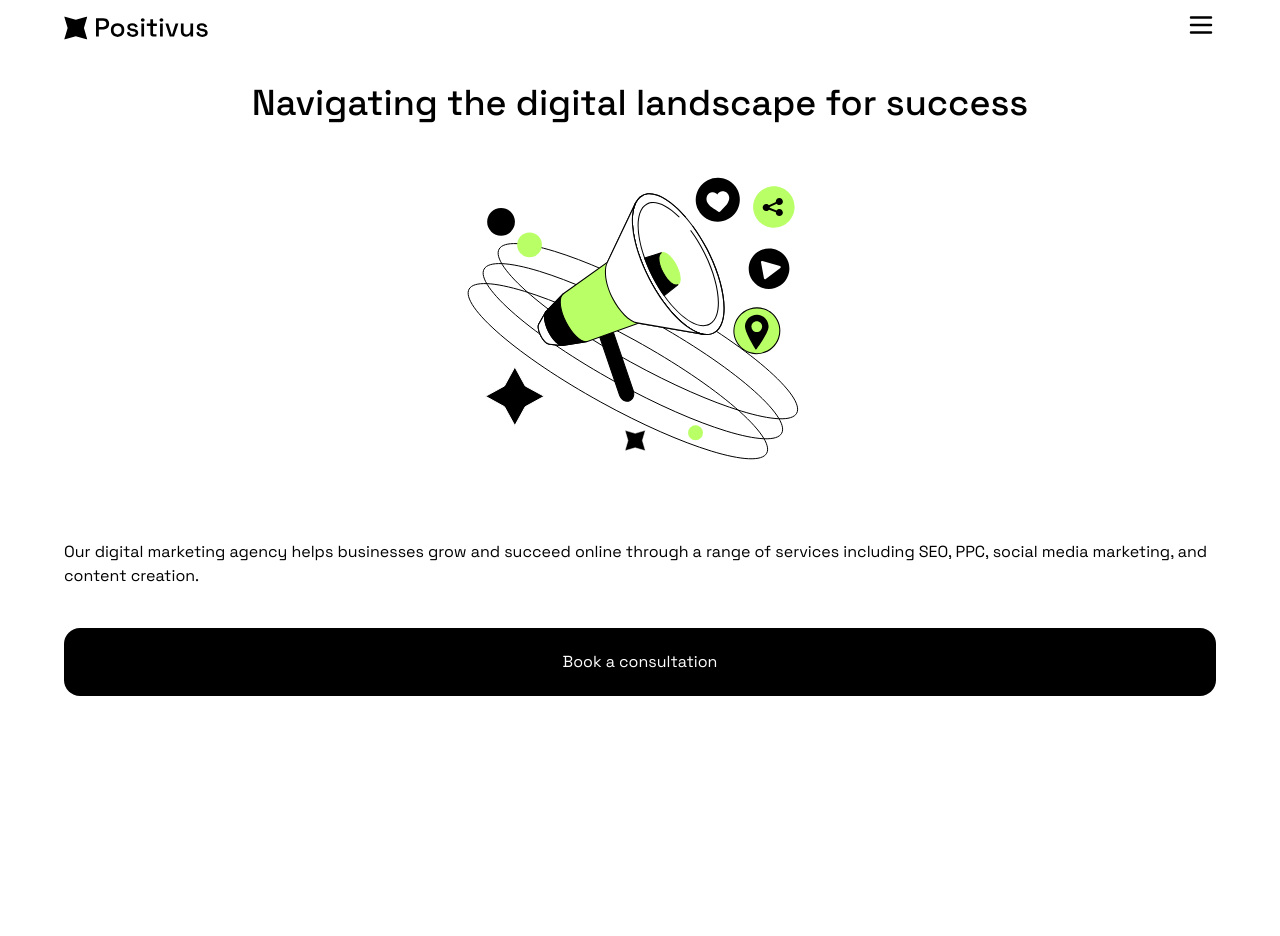
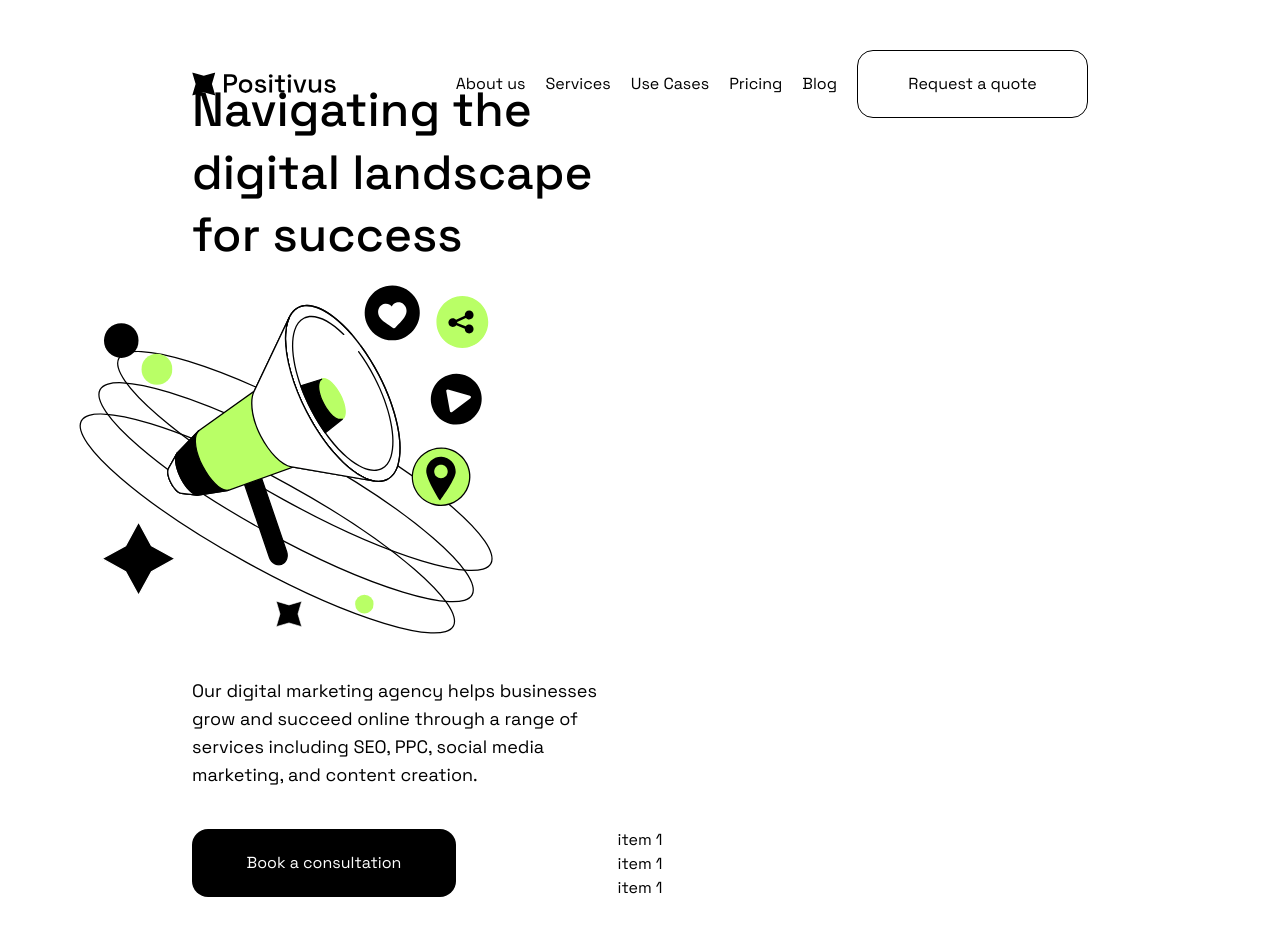
Before and after one commit to mel-aini/positivus-e-services, a React (Vite) app: page / in a window 1280 px wide. Shown: the top 936 px of the page. Before the commit the page ends 800 px from the top, so only its background shows below. Built offline with nearby package versions, Linux system fonts and the light colour scheme.

Commit message:
Add resposive to Header and Home components

```diff
--- a/src/components/Header.jsx
+++ b/src/components/Header.jsx
@@ -1,12 +1,27 @@
 import { HiOutlineMenu } from "react-icons/hi";
-import { ReactComponent as Logo } from '../assets/PositivusBlack.svg'
+import { ReactComponent as Logo } from '../assets/PositivusBlack.svg';
+import { useState } from 'react';
+
 
 function Header() {
+	const [list, setList] = useState(true);
+	window.addEventListener('resize', () => {
+		window.innerWidth >= 1200 ? setList(true) : setList(false);
+	});
+
 	return (
-		<div className="w-[90%] mx-auto flex justify-between items-cente py-[10px]">
+		<div className="w-[90%] lg:w-[70%] mx-auto flex justify-between items-center py-[10px] lg:py-[50px]">
 			{/* <img src={ BlackLogo } alt="Your SVG" /> */}
 			<Logo className='w-[144px]'/>
-			<HiOutlineMenu className="text-3xl"/>
+			{!list && <HiOutlineMenu className="text-3xl"/> }
+			{list &&  <ul className="flex items-center">
+				<li>About us</li>
+				<li className="ml-[20px]">Services</li>
+				<li className="ml-[20px]">Use Cases</li>
+				<li className="ml-[20px]">Pricing</li>
+				<li className="ml-[20px]">Blog</li>
+				<button className="ml-[20px] border-[1px] border-solid border-black h-[68px] w-[231px] rounded-2xl">Request a quote</button>
+			</ul> }
 		</div>
 	);
 }
--- a/src/components/Home.jsx
+++ b/src/components/Home.jsx
@@ -3,16 +3,29 @@ import { useState } from 'react';
 
 function Home( {mainColor} ) {
 	const [smallW, setSmallW] = useState(true);
+	window.addEventListener('resize', () => {
+		window.innerWidth >= 1280 ? setSmallW(false) : setSmallW(true);
+	});
+
 	return (
-		<div className={`sm:${() => {setSmallW(false)}} w-[90%] mx-auto py-[20px] flex flex-col justify-center items-center`}>
-			<p className="text-4xl font-medium leading-normal">Navigating the digital landscape for success</p>
-			{smallW && <HomeIllustration mainColor={ mainColor }/>}
-			<p>Our digital marketing agency helps businesses grow and succeed online through a range of services including SEO, PPC, social media marketing, and content creation.</p>
-			<button className='w-full bg-black height h-[68px] my-[40px] text-white rounded-2xl'>Book a consultation</button>
+		<div className='w-[90%] lg:w-[70%] mx-auto py-[20px] flex flex-col justify-center items-center'>
+			<div className="flex justify-center xl:justify-between items-center lg:h-[80vh]">
+				<div className='py-[20px] flex flex-col justify-center xl:items-start items-center xl:w-[50%] md:max-xl:text-center'>
+					<p className="text-4xl 2xl:lg:leading-[2.5] lg:text-5xl 2xl:text-7xl font-medium leading-normal lg:leading-[1.3]">Navigating the digital landscape for success</p>
+					{smallW && <HomeIllustration mainColor={ mainColor }/>}
+					<p className='lg:text-lg'>Our digital marketing agency helps businesses grow and succeed online through a range of services including SEO, PPC, social media marketing, and content creation.</p>
+					<button className='w-full md:w-[264px] bg-black height h-[68px] my-[40px] text-white rounded-2xl'>Book a consultation</button>
+				</div>
+				{!smallW && <HomeIllustration mainColor={ mainColor }/>}
+			</div>
 			<div>
+				<ul>
+					<li>item 1</li>
+					<li>item 1</li>
+					<li>item 1</li>
+				</ul>
 				{/* // logos */}
 			</div>
-			{/* {!smallW && <HomeIllustration mainColor={ mainColor }/>} */}
 		</div>
 	);
 }
--- a/src/components/HomeIllustration.jsx
+++ b/src/components/HomeIllustration.jsx
@@ -9,10 +9,10 @@ import { ReactComponent as Frame } from '../assets/Frame.svg';
 
 function HomeIllustration( {mainColor}) {
 	return (
-		<div className="relative h-[230px] mb-[130px] mt-[50px]">
-			<Circle className="absolute bottom-[-10px] left-[-40px] z-[-1]" />
-			<Circle className="absolute bottom-[-30px] left-[-55px] z-[-1]" />
-			<Circle className="absolute bottom-[-50px] left-[-70px] z-[-1]" />
+		<div className="relative h-[230px] mb-[130px] mt-[50px] xl:mr-[100px] lg:scale-125 2xl:scale-150">
+			<Circle className="absolute top-[50px] left-[-40px] z-[-1]" />
+			<Circle className="absolute top-[75px] left-[-55px] z-[-1]" />
+			<Circle className="absolute top-[100px] left-[-70px] z-[-1]" />
 			<Icon1 className="absolute top-[-2px] right-[-60px]" />
 			<Icon2 className="absolute top-[60px] right-[-55px]" />
 			<Icon3 className="absolute top-[120px] right-[-45px]" />
@@ -22,7 +22,7 @@ function HomeIllustration( {mainColor}) {
 			<Ellipse className={`absolute top-[238px] right-[40px] w-[15px] fill-black`} style={{ fill: mainColor }} />
 			<Frame className="absolute top-[186px] left-[-53px]" />
 			<Frame className="absolute top-[230px] left-[83px] w-[30px] rotate-45" />
-			<MainIcon className="z-10" />
+			<MainIcon className="w-[206px] h-[222px] z-10" />
 		</div>
 	)
 }
```
Also changed, not shown: src/assets/Group.svg.
